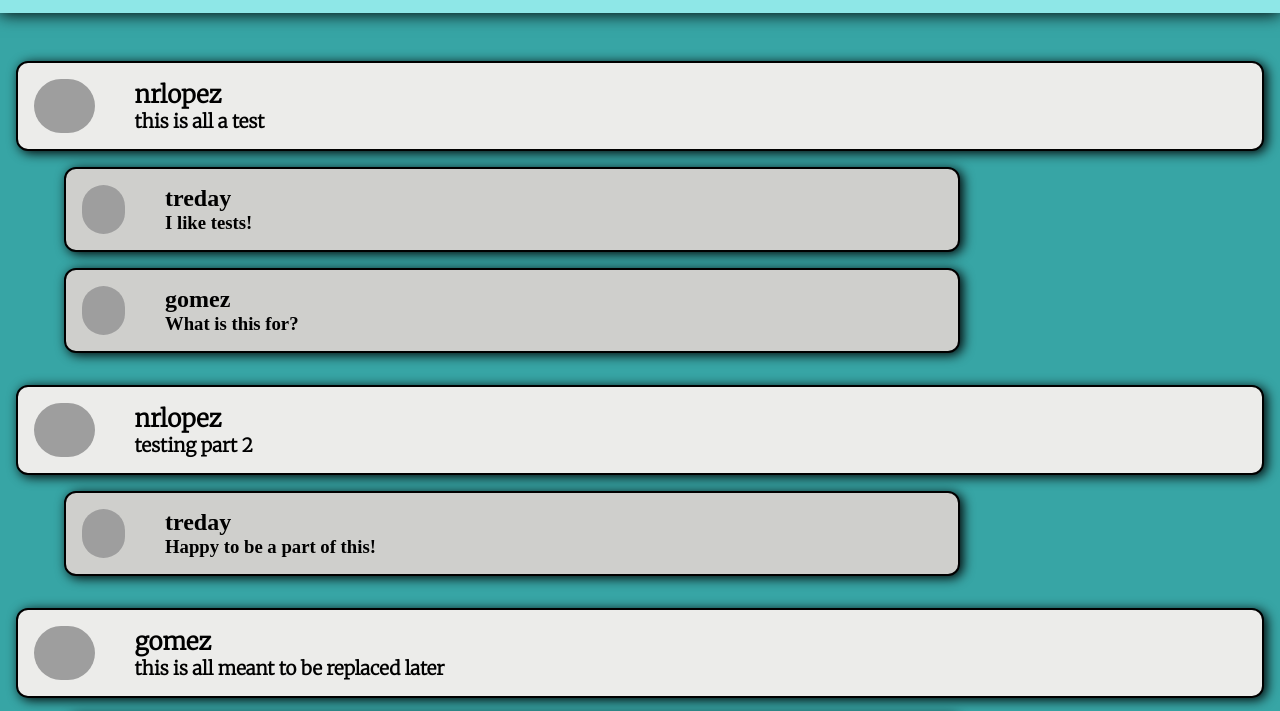
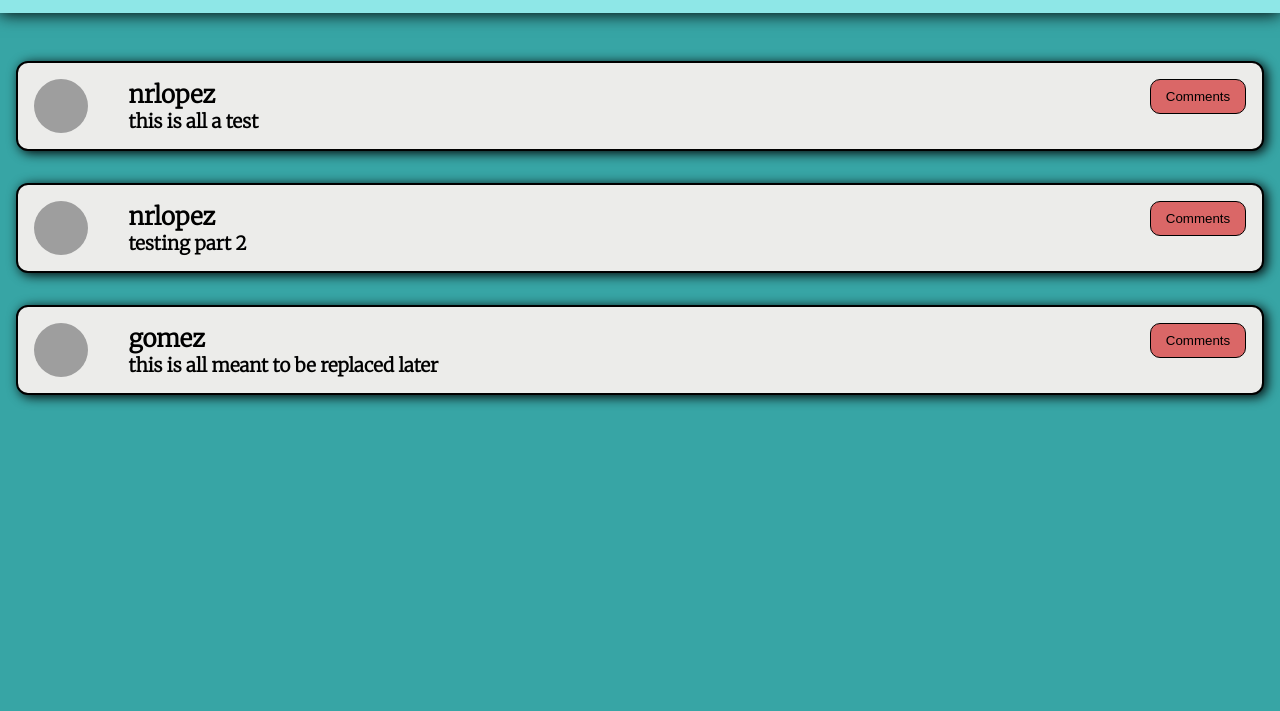
Before and after one commit to Nrlopez16/social_frontend, a React app: page / in a window 1280 px wide. Shown: the part 67-778 px from the top of the page. Built offline with nearby package versions, Linux system fonts and the light colour scheme; grey boxes are pictures that could not be loaded.

Commit message:
comment button added, new format needed to make work properly

```diff
--- a/src/components/Body/Body.css
+++ b/src/components/Body/Body.css
@@ -9,13 +9,19 @@
 
 .postbody{
     margin: 1rem;
+    height: 440%;
     background-color:rgb(236, 236, 234);
     border: 2px solid black;
     padding: 1rem;
     border-radius: 12px;
     box-shadow: 3px 2px 12px black;
     display: flex;
+    justify-content: space-between;
     font-family: 'Merriweather', serif;
+}
+.main-body{
+    width: 85vw;
+    display: flex;
 }
 .comment{
     margin: 1rem 3rem 1rem 4rem;
@@ -26,6 +32,18 @@
     box-shadow: 3px 2px 12px black;
     display: flex;
     width: 70%;
+}
+.comment-invis{
+    display: none;
+}
+.comment-toggle{
+    border: 1px solid black;
+    border-radius: 10px;
+    height: 2.2rem;
+    width: 6rem;
+    background-color: rgb(218, 103, 103);
+    bottom: 0;
+    right: 0;
 }
 
 .profilePicture{
--- a/src/components/Body/Body.js
+++ b/src/components/Body/Body.js
@@ -5,6 +5,7 @@ import {getPosts} from '/home/nrlopez/social/src/api/index.js';
 
 function MainBody(){
     const [posted, setPosted] = useState([]);
+    const [showComments, setShowComments] = useState(false);
 
     useEffect(() => {
         getPosts()
@@ -23,14 +24,20 @@ function MainBody(){
             {posted.map(({id, username, profilePic, text, comments}) => (
                 <div key={ id } className="post">
                 <div className="postbody">
+                    <div className="main-body">
                 <img className="profilePicture" src={profilePic} />
                 <div className="content">
                     <h2 className="username">{username}</h2>
                     <h3 className="text">{text}</h3>
                     </div>
+                    </div>
+                <button className="comment-toggle"
+                onClick={() => {setShowComments(!showComments)
+                    console.log(showComments)}}> Comments </button>
                 </div>
+
                 {comments.map(({id, profilePic, text, username}) => (
-                    <div key={ id } className="comment">
+                    <div key={ id } className={showComments ? "comment": "comment-invis" }>
                     <img className="propic" src={profilePic}/>
                     <div className="content">
                         <h2 className="username">{username}</h2>
--- /dev/null
+++ b/src/components/Post/Post.js
@@ -0,0 +1,5 @@
+
+
+//posts should be pushed into here to create a post per each one found from api call,
+//then each post will have its own id essentially to open their own comments section
+//one at a time and not all together
```
Also changed, not shown: src/components/Post/Post.css (added).
